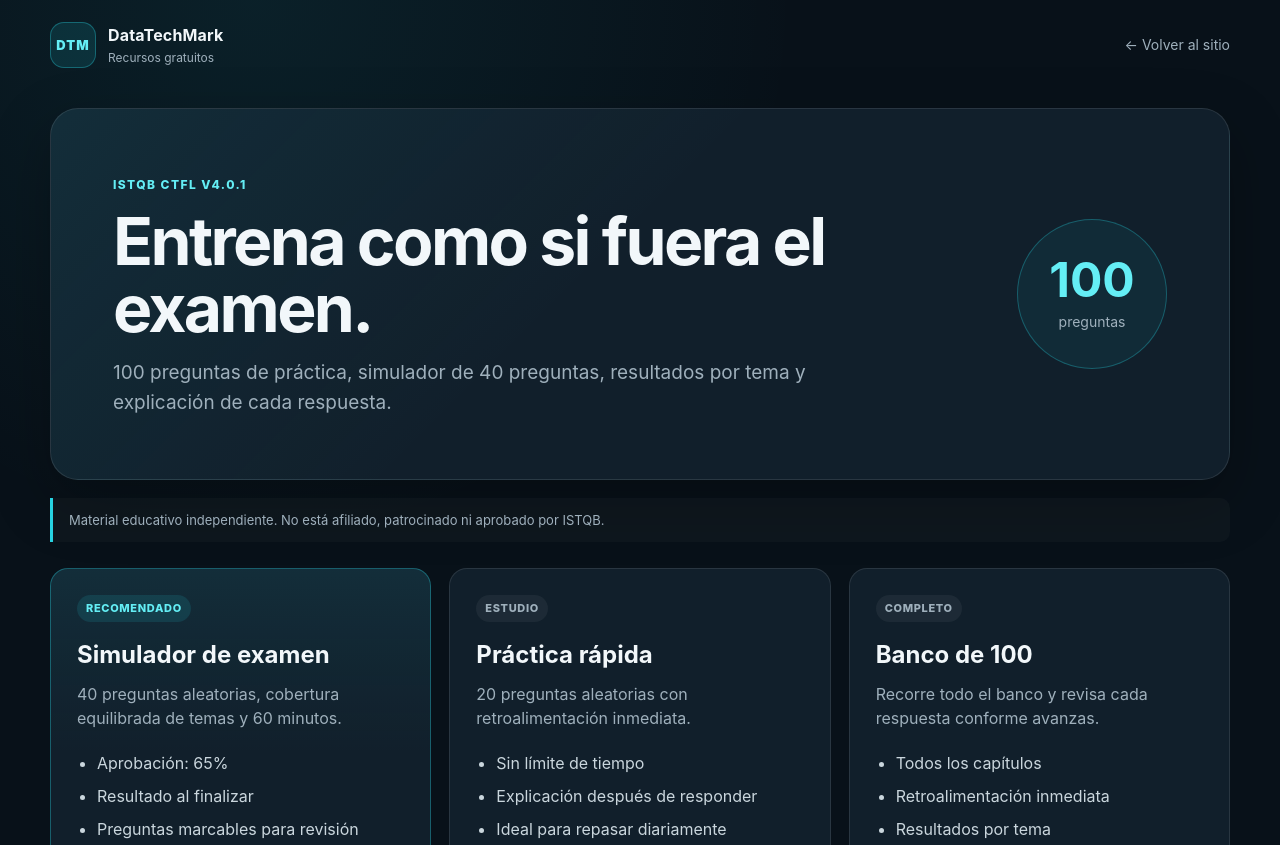
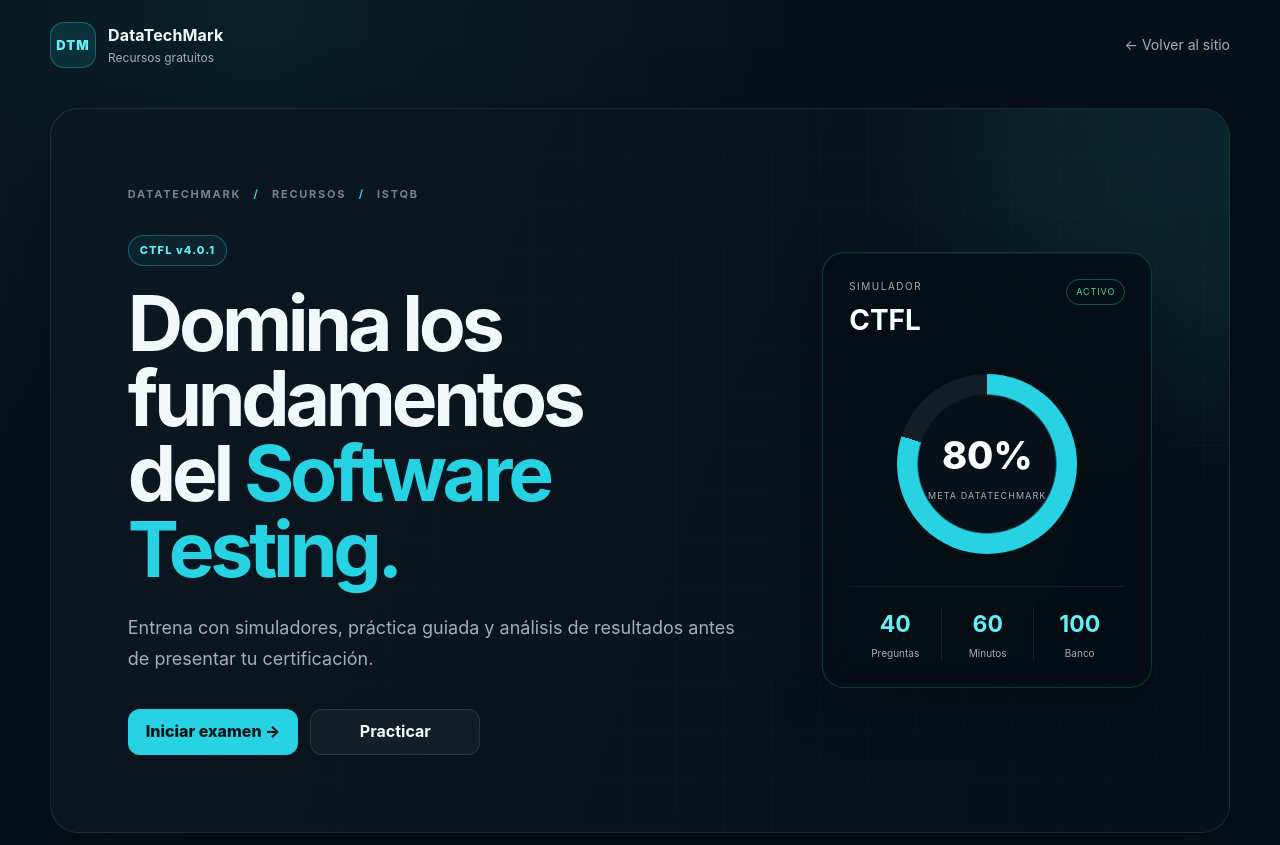
Before and after one commit to MCIMARK/istqb-simulator, a plain HTML site: page index.html in a window 1280 px wide. Shown: the top 845 px of the page. Drawn offline with Linux system fonts and the light colour scheme.

Commit message:
Actualiza diseño y meta del simulador ISTQB al 80%

```diff
--- a/app.js
+++ b/app.js
@@ -289,7 +289,7 @@
     const correct = state.questions.filter(q => state.answers[q.id] === q.answer).length;
     const total = state.questions.length;
     const percent = Math.round((correct / total) * 1000) / 10;
-    const passed = percent >= 65;
+    const passed = percent >= 80;
 
     state.result = { correct, total, percent, passed };
     saveHistory();
@@ -305,10 +305,10 @@
 
     if (state.modeKey === "exam") {
       $("resultTitle").textContent = passed ? "Simulador aprobado" : "Simulador por reforzar";
-      const threshold = Math.ceil(total * 0.65);
+      const threshold = Math.ceil(total * 0.80);
       $("resultMessage").textContent = auto
-        ? `El tiempo terminó. Obtuviste ${correct} aciertos. En este simulador se requieren ${threshold} de ${total} para alcanzar el 65%.`
-        : `Obtuviste ${correct} aciertos. En este simulador se requieren ${threshold} de ${total} para alcanzar el 65%.`;
+        ? `El tiempo terminó. Obtuviste ${correct} aciertos. En este simulador se requieren ${threshold} de ${total} para alcanzar la meta del 80%.`
+        : `Obtuviste ${correct} aciertos. En este simulador se requieren ${threshold} de ${total} para alcanzar la meta del 80%.`;
     } else {
       $("resultTitle").textContent = "Sesión terminada";
       $("resultMessage").textContent = `Resultado: ${correct} de ${total} respuestas correctas. Usa el desglose para decidir qué temas repasar.`;
--- a/index.html
+++ b/index.html
@@ -5,7 +5,7 @@
   <meta name="viewport" content="width=device-width, initial-scale=1">
   <meta name="description" content="Simulador gratuito ISTQB CTFL v4.0.1 con 100 preguntas de práctica.">
   <title>ISTQB CTFL Trainer | DataTechMark</title>
-  <link rel="stylesheet" href="styles.css">
+  <link rel="stylesheet" href="styles.css?v=5">
 </head>
 <body>
   <header class="topbar">
@@ -21,16 +21,90 @@
 
   <main class="app-shell">
     <section id="homeView" class="view">
-      <div class="hero">
-        <div>
-          <span class="eyebrow">ISTQB CTFL v4.0.1</span>
-          <h1>Entrena como si fuera el examen.</h1>
-          <p>100 preguntas de práctica, simulador de 40 preguntas, resultados por tema y explicación de cada respuesta.</p>
-        </div>
-        <div class="hero-stat" aria-label="Banco de preguntas">
-          <strong>100</strong>
-          <span>preguntas</span>
-        </div>
+      <div class="hero hero-v2">
+
+          <div class="hero-main">
+
+              <div class="hero-path">
+                  DATATECHMARK <span>/</span> RECURSOS <span>/</span> ISTQB
+              </div>
+
+              <span class="hero-version">
+                  CTFL v4.0.1
+              </span>
+
+              <h1>
+                  Domina los fundamentos<br>
+                  del <span>Software Testing.</span>
+              </h1>
+
+              <p>
+                  Entrena con simuladores, práctica guiada y análisis
+                  de resultados antes de presentar tu certificación.
+              </p>
+
+              <div class="hero-actions">
+
+                  <button class="primary-btn hero-cta" data-start="exam">
+                      Iniciar examen →
+                  </button>
+
+                  <button class="secondary-btn hero-practice" data-start="practice">
+                      Practicar
+                  </button>
+
+              </div>
+
+          </div>
+
+
+          <div class="exam-panel">
+
+              <div class="exam-panel-top">
+
+                  <div>
+                      <span>SIMULADOR</span>
+                      <strong>CTFL</strong>
+                  </div>
+
+                  <div class="exam-live">
+                      ACTIVO
+                  </div>
+
+              </div>
+
+
+              <div class="exam-score">
+
+                  <div class="exam-circle">
+                      <span>80%</span>
+                      <small>META DATATECHMARK</small>
+                  </div>
+
+              </div>
+
+
+              <div class="exam-stats">
+
+                  <div>
+                      <strong>40</strong>
+                      <span>Preguntas</span>
+                  </div>
+
+                  <div>
+                      <strong>60</strong>
+                      <span>Minutos</span>
+                  </div>
+
+                  <div>
+                      <strong>100</strong>
+                      <span>Banco</span>
+                  </div>
+
+              </div>
+
+          </div>
+
       </div>
 
       <div class="notice">
@@ -43,7 +117,7 @@
           <h2>Simulador de examen</h2>
           <p>40 preguntas aleatorias, cobertura equilibrada de temas y 60 minutos.</p>
           <ul>
-            <li>Aprobación: 65%</li>
+            <li>Meta del simulador: 80%</li>
             <li>Resultado al finalizar</li>
             <li>Preguntas marcables para revisión</li>
           </ul>
--- a/styles.css
+++ b/styles.css
@@ -91,21 +91,245 @@
 
 .hidden { display: none !important; }
 
-.hero {
-  min-height: 280px;
+.hero-v2 {
+  position: relative;
+  overflow: hidden;
+  min-height: 520px;
   display: grid;
-  grid-template-columns: 1fr auto;
+  grid-template-columns:
+    minmax(0, 1.35fr)
+    minmax(330px, .65fr);
   align-items: center;
-  gap: 36px;
-  padding: clamp(28px, 5vw, 62px);
-  border: 1px solid var(--line);
+  gap: 70px;
+  padding: clamp(40px, 6vw, 80px);
+  border: 1px solid rgba(255,255,255,.10);
   border-radius: 28px;
   background:
-    linear-gradient(135deg, rgba(39,211,226,.08), transparent 46%),
-    var(--panel);
-  box-shadow: var(--shadow);
+    linear-gradient(
+      110deg,
+      #0c1822 0%,
+      #09131c 55%,
+      #061017 100%
+    );
+  box-shadow:
+    0 30px 80px rgba(0,0,0,.35);
 }
 
+/* GRID TECNOLÓGICO */
+.hero-v2::before {
+  content: "";
+  position: absolute;
+  inset: 0;
+  opacity: .23;
+  background-image:
+    linear-gradient(
+      rgba(39,211,226,.12) 1px,
+      transparent 1px
+    ),
+    linear-gradient(
+      90deg,
+      rgba(39,211,226,.12) 1px,
+      transparent 1px
+    );
+  background-size: 48px 48px;
+  mask-image:
+    linear-gradient(
+      90deg,
+      transparent,
+      black 55%,
+      black
+    );
+}
+
+.hero-v2::after {
+  content: "";
+  position: absolute;
+  width: 500px;
+  height: 500px;
+  right: -230px;
+  top: -230px;
+  border-radius: 50%;
+  background: rgba(39,211,226,.10);
+  filter: blur(80px);
+}
+
+/* IZQUIERDA */
+.hero-main {
+  position: relative;
+  z-index: 2;
+}
+
+.hero-path {
+  margin-bottom: 32px;
+  color: #718491;
+  font-size: 11px;
+  font-weight: 700;
+  letter-spacing: .16em;
+}
+
+.hero-path span {
+  margin: 0 8px;
+  color: var(--accent);
+}
+
+.hero-version {
+  display: inline-block;
+  padding: 6px 11px;
+  margin-bottom: 20px;
+  border: 1px solid rgba(39,211,226,.35);
+  border-radius: 999px;
+  color: var(--accent-2);
+  background: rgba(39,211,226,.07);
+  font-size: 11px;
+  font-weight: 800;
+  letter-spacing: .1em;
+}
+
+.hero-v2 h1 {
+  margin: 0 0 25px;
+  max-width: 750px;
+  font-size: clamp(44px, 6vw, 78px);
+  line-height: .98;
+  letter-spacing: -.055em;
+}
+
+.hero-v2 h1 span {
+  color: var(--accent);
+}
+
+.hero-v2 p {
+  max-width: 630px;
+  margin: 0;
+  color: var(--muted);
+  font-size: 18px;
+  line-height: 1.75;
+}
+
+.hero-actions {
+  display: flex;
+  flex-wrap: wrap;
+  gap: 12px;
+  margin-top: 34px;
+}
+
+.hero-cta,
+.hero-practice {
+  min-width: 170px;
+}
+
+/* PANEL DERECHO */
+.exam-panel {
+  position: relative;
+  z-index: 2;
+  padding: 26px;
+  border: 1px solid rgba(39,211,226,.22);
+  border-radius: 22px;
+  background: rgba(5,13,19,.78);
+  backdrop-filter: blur(12px);
+  box-shadow:
+    inset 0 1px rgba(255,255,255,.04),
+    0 20px 50px rgba(0,0,0,.30);
+}
+
+.exam-panel-top {
+  display: flex;
+  justify-content: space-between;
+  align-items: flex-start;
+}
+
+.exam-panel-top span {
+  display: block;
+  color: var(--muted);
+  font-size: 10px;
+  letter-spacing: .15em;
+}
+
+.exam-panel-top strong {
+  display: block;
+  margin-top: 4px;
+  color: white;
+  font-size: 28px;
+}
+
+.exam-live {
+  padding: 5px 9px;
+  border: 1px solid rgba(61,220,151,.35);
+  border-radius: 999px;
+  color: var(--ok);
+  font-size: 9px;
+  letter-spacing: .1em;
+}
+
+/* CÍRCULO */
+.exam-score {
+  display: flex;
+  justify-content: center;
+  padding: 32px 0;
+}
+
+.exam-circle {
+  width: 180px;
+  height: 180px;
+  display: flex;
+  flex-direction: column;
+  justify-content: center;
+  align-items: center;
+  border-radius: 50%;
+  background:
+    radial-gradient(
+      circle closest-side,
+      #081119 76%,
+      transparent 78%
+    ),
+    conic-gradient(
+      var(--accent) 80%,
+      rgba(255,255,255,.07) 0
+    );
+}
+
+.exam-circle span {
+  color: white;
+  font-size: 38px;
+  font-weight: 850;
+}
+
+.exam-circle small {
+  margin-top: 4px;
+  color: var(--muted);
+  font-size: 9px;
+  letter-spacing: .12em;
+}
+
+/* ESTADÍSTICAS */
+.exam-stats {
+  display: grid;
+  grid-template-columns: repeat(3, 1fr);
+  border-top: 1px solid rgba(255,255,255,.07);
+  padding-top: 20px;
+}
+
+.exam-stats div {
+  text-align: center;
+}
+
+.exam-stats div + div {
+  border-left: 1px solid rgba(255,255,255,.08);
+}
+
+.exam-stats strong {
+  display: block;
+  color: var(--accent-2);
+  font-size: 23px;
+}
+
+.exam-stats span {
+  display: block;
+  margin-top: 3px;
+  color: var(--muted);
+  font-size: 10px;
+}
+
+/* Mantener estilos del resto de la app */
 .eyebrow {
   display: inline-block;
   color: var(--accent-2);
@@ -115,33 +339,12 @@
   text-transform: uppercase;
 }
 
-.hero h1, .results-hero h1 {
-  margin: 12px 0 16px;
-  font-size: clamp(36px, 6vw, 66px);
+.results-hero h1 {
+  margin: 12px auto 16px;
   line-height: 1.02;
   letter-spacing: -.04em;
   max-width: 780px;
 }
-
-.hero p {
-  margin: 0;
-  max-width: 700px;
-  color: var(--muted);
-  font-size: clamp(16px, 2vw, 19px);
-}
-
-.hero-stat {
-  width: 150px;
-  height: 150px;
-  border-radius: 50%;
-  display: grid;
-  place-content: center;
-  text-align: center;
-  border: 1px solid rgba(39,211,226,.3);
-  background: rgba(39,211,226,.07);
-}
-.hero-stat strong { font-size: 48px; line-height: 1; color: var(--accent-2); }
-.hero-stat span { color: var(--muted); font-size: 14px; margin-top: 7px; }
 
 .notice {
   margin: 18px 0 0;
@@ -563,10 +766,7 @@
   .topbar { padding-top: 14px; }
   .back-link { display: none; }
   .app-shell { width: min(100% - 20px, 1180px); margin-top: 8px; }
-  .hero { grid-template-columns: 1fr; padding: 25px 20px; border-radius: 20px; min-height: auto; }
-  .hero-stat { width: 110px; height: 110px; }
-  .hero-stat strong { font-size: 36px; }
-  .history-list { grid-template-columns: 1fr; }
+.history-list { grid-template-columns: 1fr; }
   .quiz-toolbar { align-items: flex-start; }
   .toolbar-actions { align-items: stretch; }
   .question-grid { grid-template-columns: repeat(8, 1fr); }
@@ -582,6 +782,47 @@
   .footer { flex-direction: column; }
 }
 
+
+@media (max-width: 850px) {
+  .hero-v2 {
+    grid-template-columns: 1fr;
+    gap: 45px;
+  }
+
+  .exam-panel {
+    max-width: 500px;
+    width: 100%;
+  }
+}
+
+@media (max-width: 520px) {
+  .hero-v2 {
+    padding: 30px 20px;
+    border-radius: 20px;
+  }
+
+  .hero-v2 h1 {
+    font-size: 43px;
+  }
+
+  .hero-v2 p {
+    font-size: 16px;
+  }
+
+  .hero-actions {
+    flex-direction: column;
+  }
+
+  .hero-actions button {
+    width: 100%;
+  }
+
+  .exam-circle {
+    width: 150px;
+    height: 150px;
+  }
+}
+
 @media (prefers-reduced-motion: reduce) {
   * { scroll-behavior: auto !important; transition: none !important; }
 }
```
